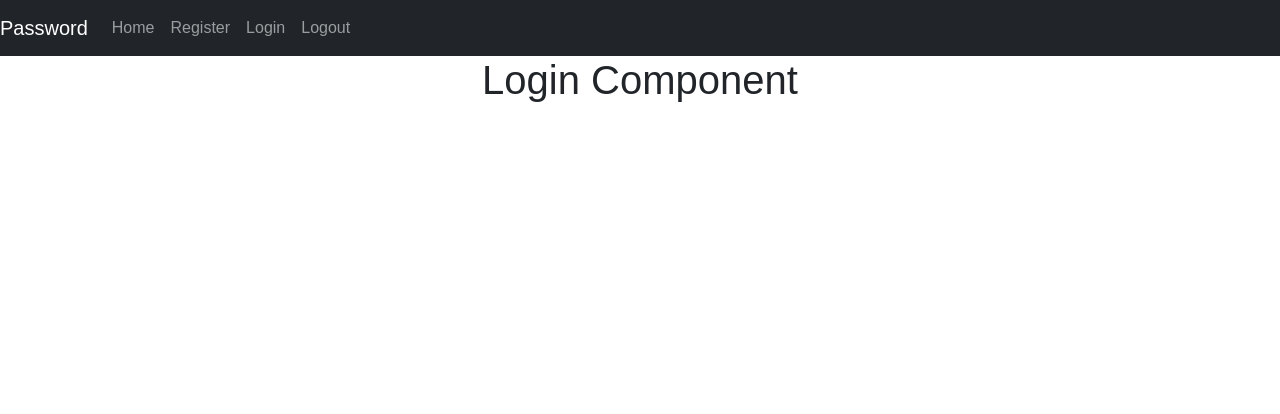
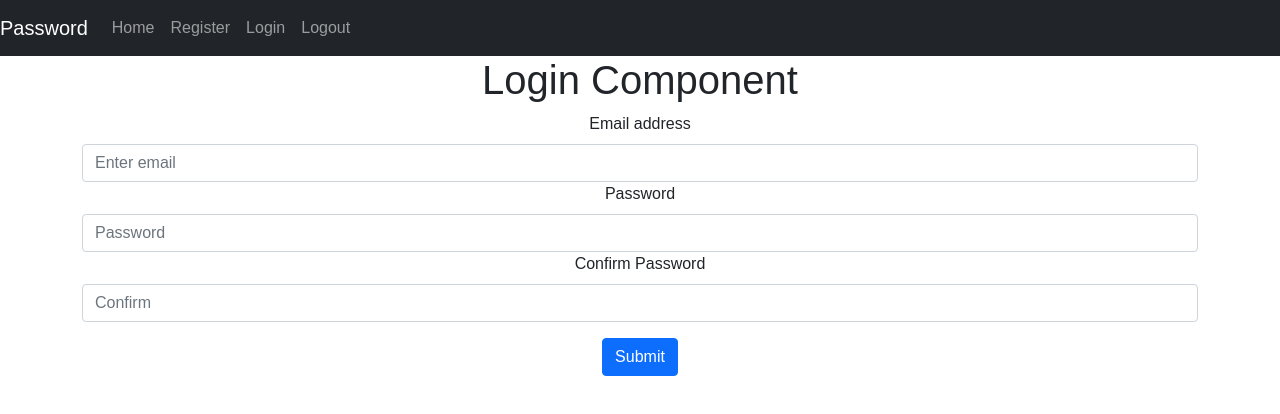
Before and after one commit to drosenbaum5/react_password_gen, a React (Create React App) app in the folder client/: page /login in a window 1280 px wide. Shown: the top 414 px of the page. Built offline with nearby package versions, Linux system fonts and the light colour scheme.

Commit message:
added basic login component and submission functionality

```diff
--- a/client/src/components/auth/Login.jsx
+++ b/client/src/components/auth/Login.jsx
@@ -1,11 +1,81 @@
-import React, { Component } from 'react'
+import React, { Component } from 'react';
+import { Container, Form, Button } from 'react-bootstrap';
 
 class Login extends Component {
+    state = {
+        email: '',
+        password: '',
+        confirm: ''
+    }
+
+    handleChange = (evt) => {
+        this.setState({ [evt.currentTarget.name]: evt.currentTarget.value })
+    }
+
+    handleSubmit = (evt) => {
+        evt.preventDefault();
+        const { email, password } = this.state
+        // Temp User Obj
+        let user = {
+            email: email,
+            password: password
+        }
+
+        console.log(user);
+        // Send User Info to Backend Server
+
+        // Reset Component State
+        this.setState({
+            email: '',
+            password: '',
+            confirm: ''
+        });
+    }
+
     render() {
         return (
-            <div>
-                <h1>Login Component</h1>
-            </div>
+            <>
+            <Container className="login">
+                <div>
+                    <h1>Login Component</h1>
+                </div>
+                <Form onSubmit={this.handleSubmit}>
+                    <Form.Group controlId="formBasicEmail">
+                        <Form.Label>Email address</Form.Label>
+                        <Form.Control
+                            type="email"
+                            placeholder="Enter email"
+                            name="email"
+                            value={this.state.email}
+                            onChange={this.handleChange} />
+                    </Form.Group>
+
+                    <Form.Group controlId="formBasicPassword">
+                        <Form.Label>Password</Form.Label>
+                        <Form.Control
+                            type="password"
+                            placeholder="Password"
+                            name="password"
+                            value={this.state.password}
+                            onChange={this.handleChange} />
+                    </Form.Group>
+
+                    <Form.Group controlId="formBasicPassword">
+                        <Form.Label>Confirm Password</Form.Label>
+                        <Form.Control
+                            type="password"
+                            placeholder="Confirm"
+                            name="confirm"
+                            value={this.state.confirm}
+                            onChange={this.handleChange} />
+                    </Form.Group>
+
+                    <Button variant="primary" type="submit" className="mt-3">
+                        Submit
+                    </Button>
+                    </Form>
+            </Container>
+            </>
         )
     }
 }
--- a/client/src/components/auth/Register.jsx
+++ b/client/src/components/auth/Register.jsx
@@ -29,6 +29,7 @@ class Register extends Component {
         }
 
         console.log(newUser);
+        // Send User Info to Backend Server
 
         // Reset Component State
         this.setState({
```
